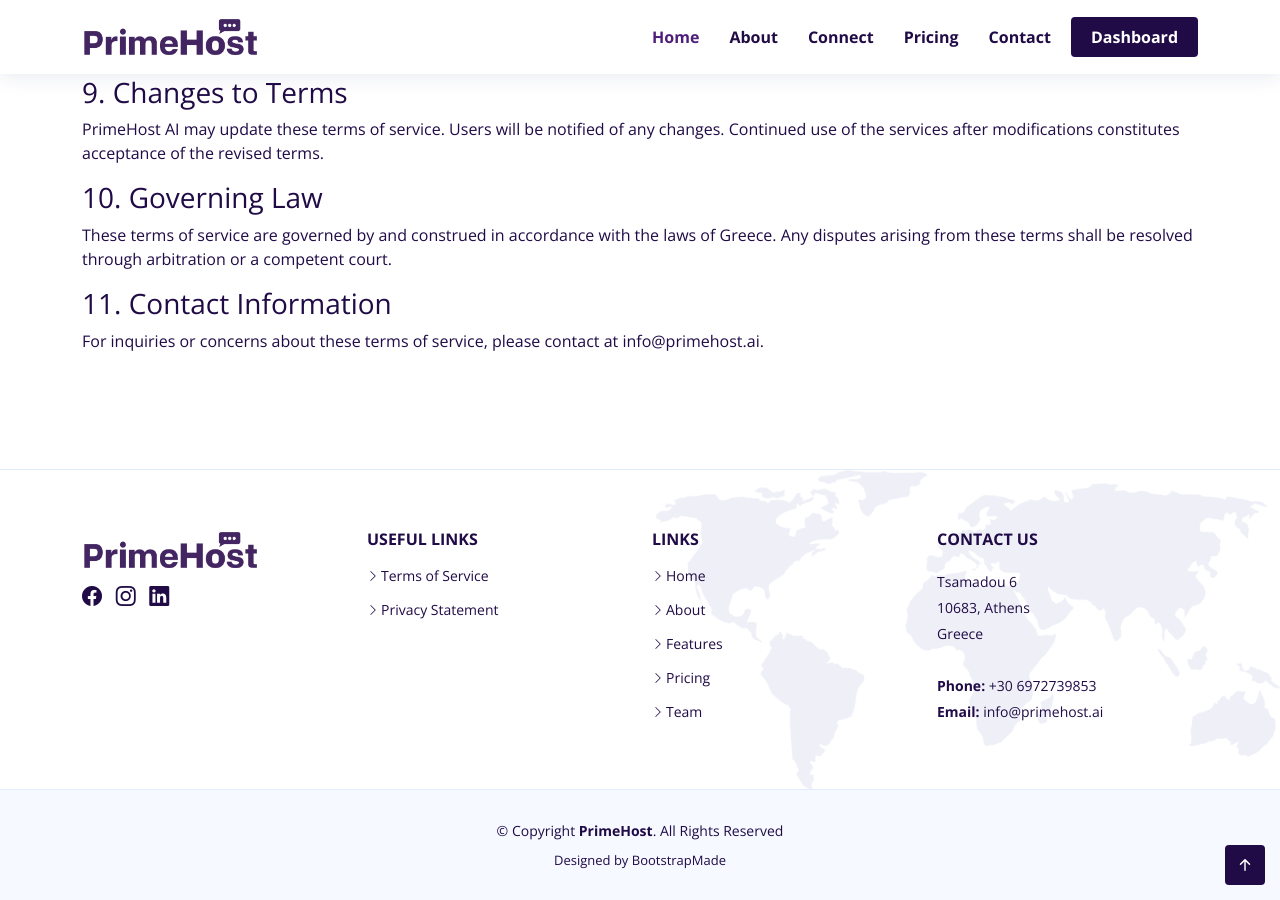
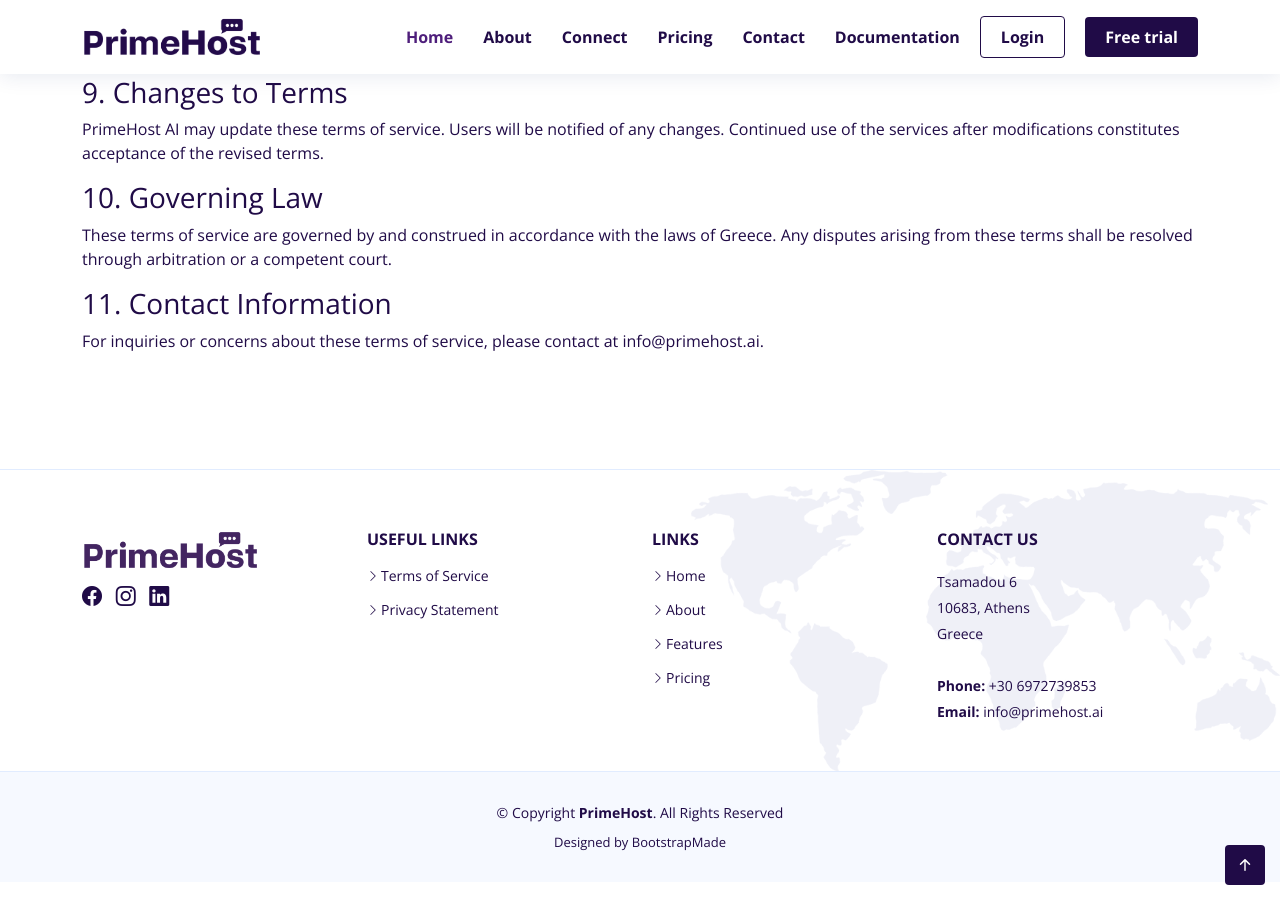
Before and after one commit to primehostai/primehostai.github.io, a Jekyll site: the page terms-of-service.html, which Jekyll copies as it is, in a window 1280 px wide and 900 px high, scrolled down 877 px. Built offline with Jekyll 4.4.1, drawn with Linux system fonts in a browser that asks for light colours.

Commit message:
privacy and terms

```diff
--- a/terms-of-service.html
+++ b/terms-of-service.html
@@ -42,7 +42,7 @@
     <div class="container-fluid container-xl d-flex align-items-center justify-content-between">
 
       <a href="index.html" class="logo d-flex align-items-center">
-        <img src="assets/img/Primehost-Logo.png" alt="">
+        <img src="assets/img/new_logo.png" alt="">
         <span></span>
       </a>
 
@@ -52,9 +52,10 @@
           <li><a class="nav-link scrollto" href="https://primehost.ai#about">About</a></li>
           <li><a class="nav-link scrollto" href="https://primehost.ai#services">Connect</a></li>
           <li><a class="nav-link scrollto" href="https://primehost.ai#pricing">Pricing</a></li>
-          <!-- <li><a class="nav-link scrollto" href="#team">Team</a></li> -->
           <li><a class="nav-link scrollto" href="https://primehost.ai#contact">Contact</a></li>
-          <li><a class="getstarted scrollto" href="https://dashboard.primehost.ai/">Dashboard</a></li>
+          <li><a class="nav-link" href="https://primehost.ai/docs" target="_blank">Documentation</a></li>
+          <li><a class="btn-login" href="https://dashboard.primehost.ai/">Login</a></li>
+          <li><a class="getstarted scrollto" href="https://dashboard.primehost.ai?form=signup">Free trial</a></li>
         </ul>
         <i class="bi bi-list mobile-nav-toggle"></i>
       </nav><!-- .navbar -->
@@ -164,11 +165,10 @@
           <div class="col-lg-3 col-6 footer-links">
             <h4>Links</h4>
             <ul>
-              <li><i class="bi bi-chevron-right"></i> <a href="#hero">Home</a></li>
-              <li><i class="bi bi-chevron-right"></i> <a href="#about">About</a></li>
-              <li><i class="bi bi-chevron-right"></i> <a href="#services">Features</a></li>
-              <li><i class="bi bi-chevron-right"></i> <a href="#pricing">Pricing</a></li>
-              <li><i class="bi bi-chevron-right"></i> <a href="#team">Team</a></li>
+              <li><i class="bi bi-chevron-right"></i> <a href="https://primehost.ai#hero">Home</a></li>
+              <li><i class="bi bi-chevron-right"></i> <a href="https://primehost.ai#about">About</a></li>
+              <li><i class="bi bi-chevron-right"></i> <a href="https://primehost.ai#services">Features</a></li>
+              <li><i class="bi bi-chevron-right"></i> <a href="https://primehost.ai#pricing">Pricing</a></li>
             </ul>
           </div>
 
```
Also changed, not shown: privacy-statement.html (+5 -6 lines).
